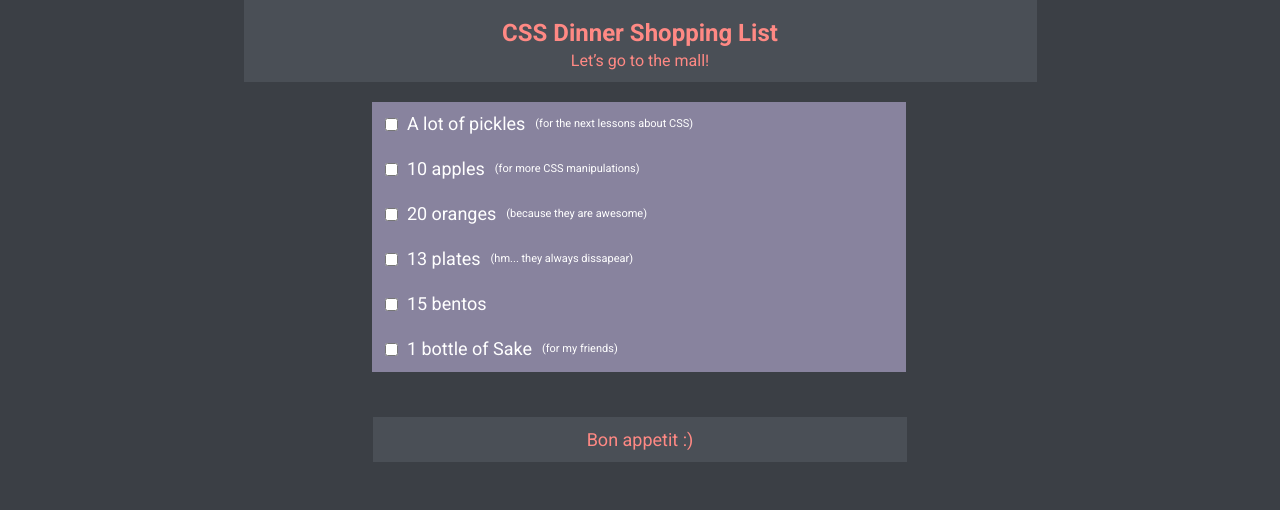
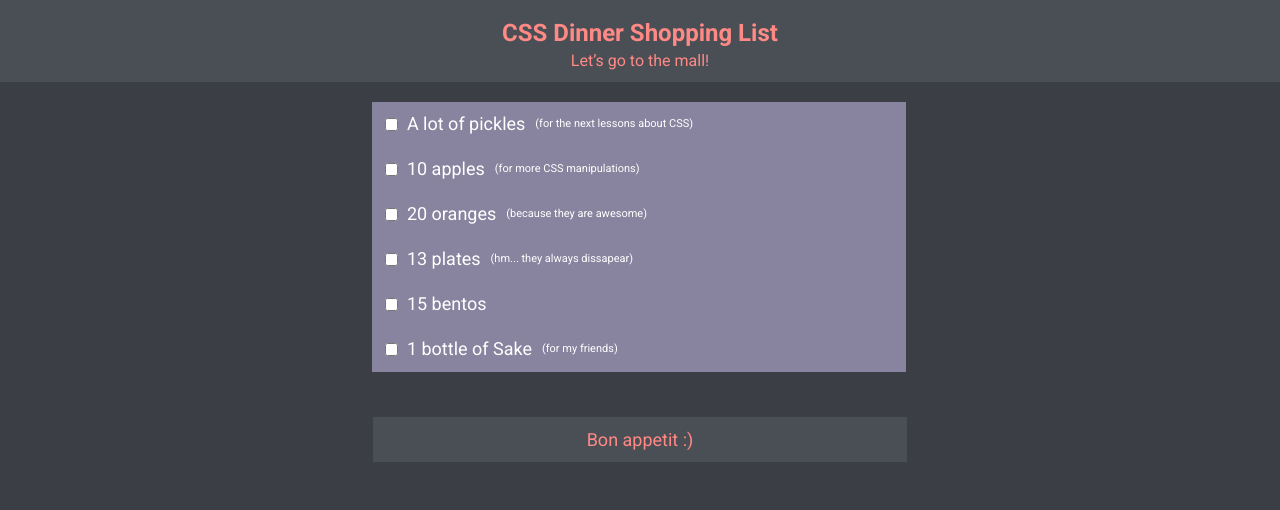
Before and after one commit to Zmeura/BeetrootHW6, a plain HTML site: page index.html in a window 1280 px wide. Drawn offline with Linux system fonts and the light colour scheme.

Commit message:
Update style.css

```diff
--- a/style/style.css
+++ b/style/style.css
@@ -11,12 +11,6 @@ body {
   font-family: "Roboto";
   font-style: normal;
   background: #3b3f45;
-}
-
-.main {
-  max-width: 793px;
-  width: 100%;
-  margin: 0 auto;
 }
 
 header {
```
